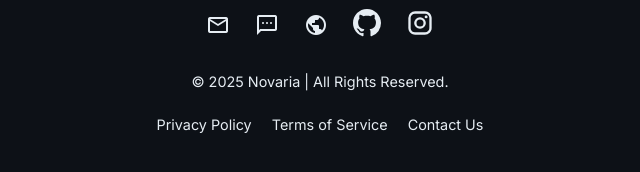
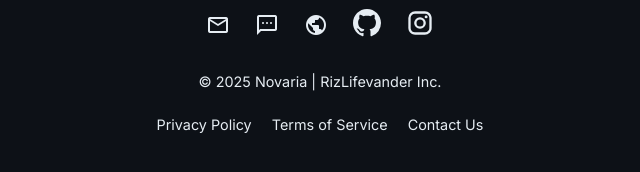
Before and after one commit to lifevand/NovariaAI, a website: page page.html in a window 1280 px wide. Shown: the part 2003-2175 px from the top of the page, 320-960 px from the left. Drawn offline with nearby package versions, Linux system fonts and the light colour scheme.

Commit message:
Update page.html
Signed-off-by: FarizLifevander <lifevandergamedev@gmail.com>

```diff
--- a/page.html
+++ b/page.html
@@ -71,7 +71,7 @@
                     <svg class="social-icon-svg" viewBox="0 0 24 24"><path d="M7.8,2H16.2C19.4,2 22,4.6 22,7.8V16.2A5.8,5.8 0 0,1 16.2,22H7.8C4.6,22 2,19.4 2,16.2V7.8A5.8,5.8 0 0,1 7.8,2M7.6,4A3.6,3.6 0 0,0 4,7.6V16.4C4,18.39 5.61,20 7.6,20H16.4A3.6,3.6 0 0,0 20,16.4V7.6C20,5.61 18.39,4 16.4,4H7.6M17.25,5.5A1.25,1.25 0 0,1 18.5,6.75A1.25,1.25 0 0,1 17.25,8A1.25,1.25 0 0,1 16,6.75A1.25,1.25 0 0,1 17.25,5.5M12,7A5,5 0 0,1 17,12A5,5 0 0,1 12,17A5,5 0 0,1 7,12A5,5 0 0,1 12,7M12,9A3,3 0 0,0 9,12A3,3 0 0,0 12,15A3,3 0 0,0 15,12A3,3 0 0,0 12,9Z" /></svg>
                 </a>
             </div>
-            <p class="copyright-text">© <span id="currentYear"></span> Novaria | All Rights Reserved.</p>
+            <p class="copyright-text">© <span id="currentYear"></span> Novaria | RizLifevander Inc.</p>
             <nav class="footer-links">
                 <a href="#">Privacy Policy</a>
                 <a href="#">Terms of Service</a>
```
